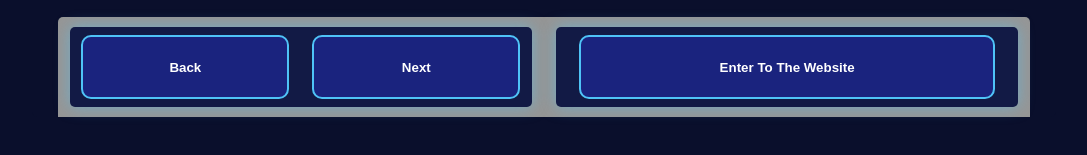
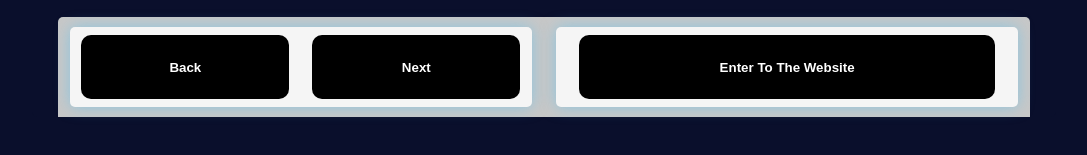
Before and after one commit to TerrestrialLife/XanderDevHub, a plain HTML site: page index.html in a window 1280 px wide. Shown: the part 481-636 px from the top of the page, without its empty margins (96-1183 px from the left). Drawn offline with Linux system fonts and the light colour scheme.

Commit message:
update style.css

```diff
--- a/style.css
+++ b/style.css
@@ -98,7 +98,7 @@ body {
   border-radius: 10px;
 }
 #box5 {
-  background-color: rgb(150, 150, 150);
+  background-color: rgb(200, 200, 200);
   width: 95%;
   height: 100px;
   margin: auto;
@@ -108,7 +108,7 @@ body {
   grid-template-columns: repeat(2, 1fr);
 }
 #box5-1 {
-  background-color: #121a45;
+  background-color: whitesmoke;
   width: 95%;
   height: 80%;
   margin: auto;
@@ -118,10 +118,10 @@ body {
   grid-template-columns: repeat(2, 1fr);
 }
 #btn3, #btn4 {
-  background-color: #1a237e;
+  background-color: black;
   width: 90%;
   height: 80%;
-  border: 2px solid #4fc3f7;
+  border: none;
   margin: auto;
   border-radius: 10px;
   font-weight: bold;
@@ -136,7 +136,7 @@ body {
   box-shadow: 0 0 20px rgba(79, 100, 247, 0.9);
 }
 #box5-2 {
-  background-color: #121a45;
+  background-color: whitesmoke;
   width: 95%;
   height: 80%;
   margin: auto;
@@ -145,10 +145,10 @@ body {
   display: grid;
 }
 #btn5 {
-  background-color: #1a237e;
+  background-color: black;
   width: 90%;
   height: 80%;
-  border: 2px solid #4fc3f7;
+  border: none;
   color: white;
   margin: auto;
   border-radius: 10px;
```
